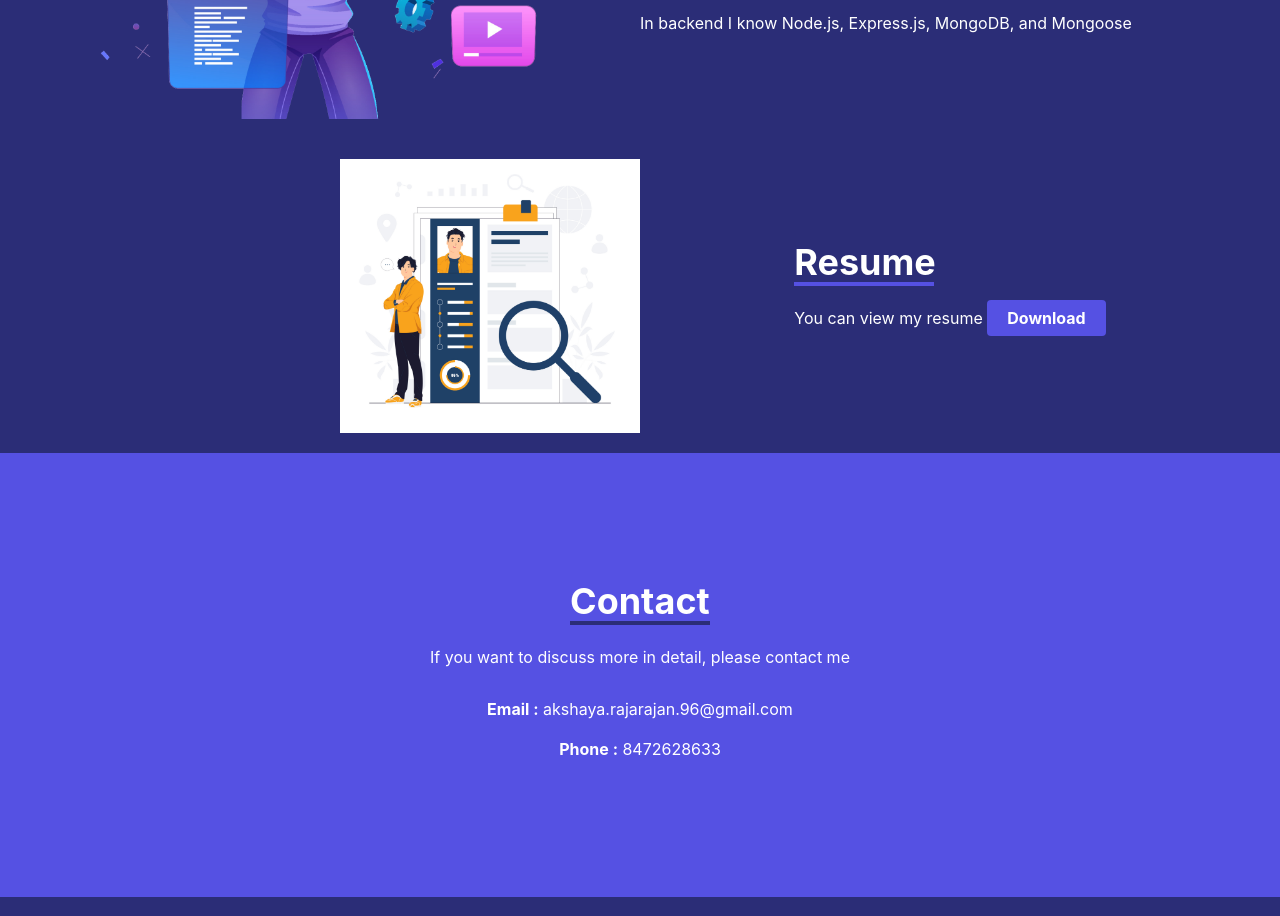
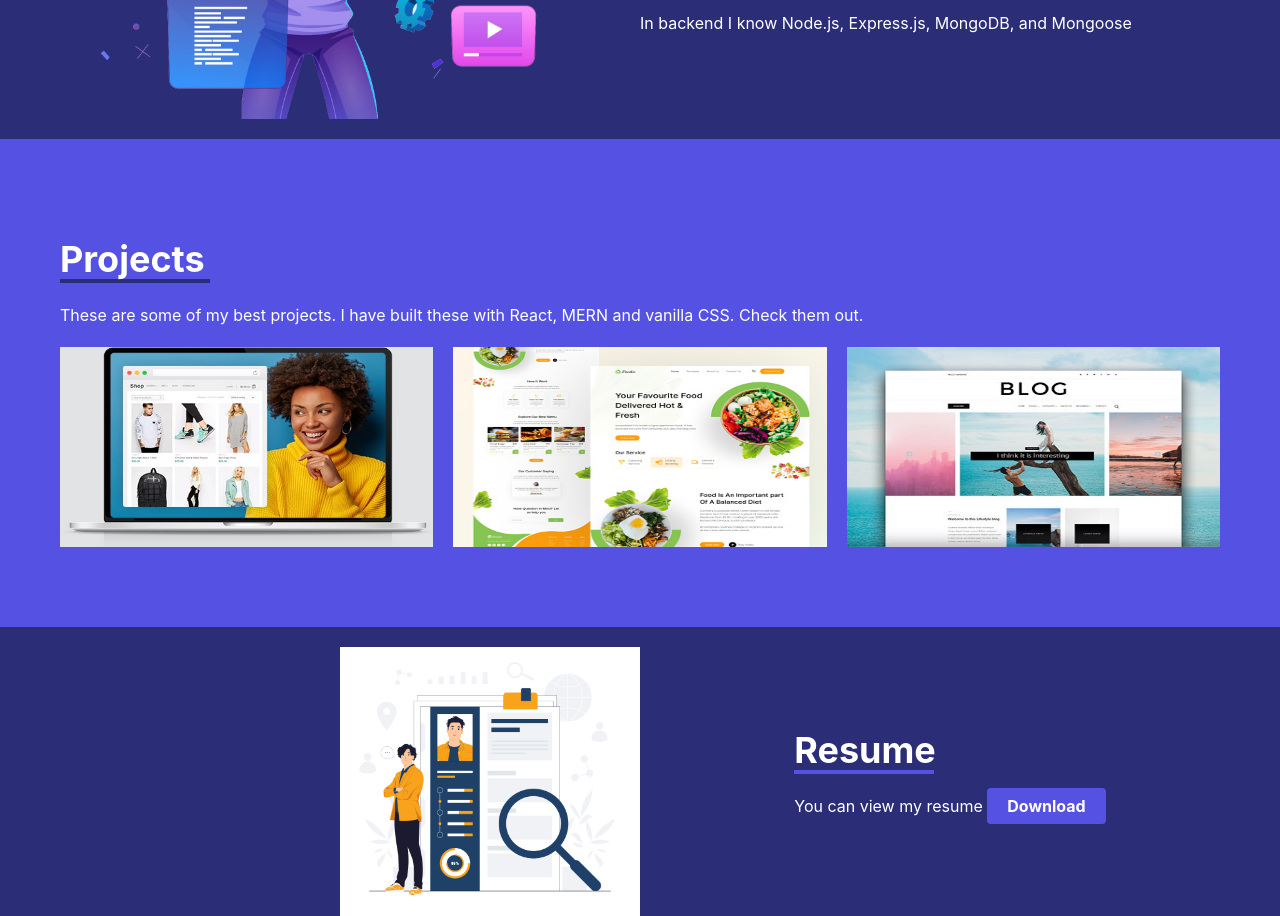
Before and after one commit to Akshaya-Rajarajan/portfolio, a React (Create React App) app: page / in a window 1280 px wide. Shown: the part 920-1836 px from the top of the page. Built offline with nearby package versions, Linux system fonts and the light colour scheme.

Commit message:
Projects and Resume section drafted

```diff
--- a/src/App.js
+++ b/src/App.js
@@ -5,6 +5,7 @@ import Contact from './components/Contact';
 import Footer from './components/Footer';
 import Header from './components/Header';
 import Hero from './components/Hero';
+import Projects from './components/Projects';
 import Resume from './components/Resume';
 
 
@@ -14,6 +15,7 @@ function App() {
           <Header/>
           <Hero/>
           <About/>
+          <Projects/>
           <Resume/>
           <Contact/>
           <Footer/>
--- a/src/components/Projects.js
+++ b/src/components/Projects.js
@@ -0,0 +1,52 @@
+import websiteImg1 from '../assets/ecommerce-websites.jpg';
+import websiteImg2 from '../assets/food-ecommerce.jpg';
+import websiteImg3 from '../assets/website-blog.jpg';
+
+export default function Projects() {
+
+    const config = {
+        projects : [
+            {
+                image: websiteImg1,
+                description: 'A Ecommerce Website. Built with MERN Stack.',
+                link: 'https://github.com/jvlcode/jvlcart'
+            },
+            {
+                image: websiteImg2,
+                description: 'Food Ecommerce website like Swiggy, Built with Angular & .Net',
+                link: 'https://github.com/jvlcode/food'
+            },
+            {
+                image: websiteImg3,
+                description: 'Basic Blog Website . Built with Next JS and MongoDB',
+                link: 'https://github.com/jvlcode/blog'
+            }
+        ]
+    }
+
+    return <section id='projects' className="flex  flex-col py-20 px-5 justify-center bg-primary text-white">
+        <div className="w-full">
+            <div className="flex flex-col px-10 py-5">
+                <h1 className="text-4xl border-b-4 border-secondary mb-5 w-[150px] font-bold">Projects</h1>
+                <p>These are some of my best projects. I have built these with React, MERN and vanilla CSS. Check them out.</p>
+            </div>
+        </div>
+        <div className="w-full">
+            <div className='flex flex-col md:flex-row px-10 gap-5'>
+                {config.projects.map((project) => (
+                     <div className='relative'>
+                        <img className='h-[200px] w-[500px]' src={project.image}/>
+                        <div className='project-desc'>
+                            <p className='text-center px-5 py-5'>{project.description}</p>
+                            <div className='flex justify-center'>
+                                <a className='btn' target='_blank' href={project.link}>View Project</a>
+                            </div>
+                        </div>
+                    </div>
+                ))}
+
+
+            </div>
+        </div>
+    </section>
+}
```
